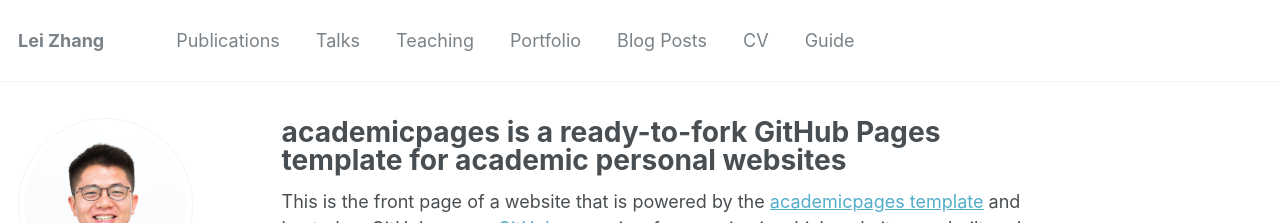
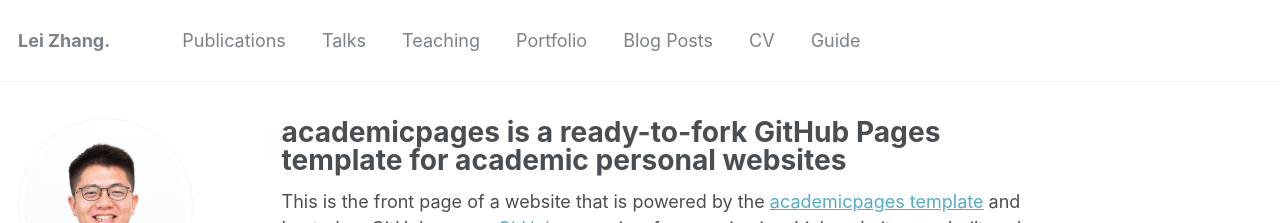
Before and after one commit to zhanglei911/zhanglei911.github.io, a Jekyll site: the page built from _pages/about.md, in a window 1280 px wide and 900 px high. Shown: the top 223 px of the window. Built offline with Jekyll 4.4.1, drawn with Linux system fonts in a browser that asks for light colours; some web fonts are replaced.

```diff
--- a/_config.yml
+++ b/_config.yml
@@ -7,7 +7,7 @@
 
 # Site Settings
 locale                   : "en-US"
-title                    : "Lei Zhang"
+title                    : "Lei Zhang."
 title_separator          : "-"
 name                     : &name "Stay hungry, stay foolish."
 description              : &description "Ph.D student"
```
